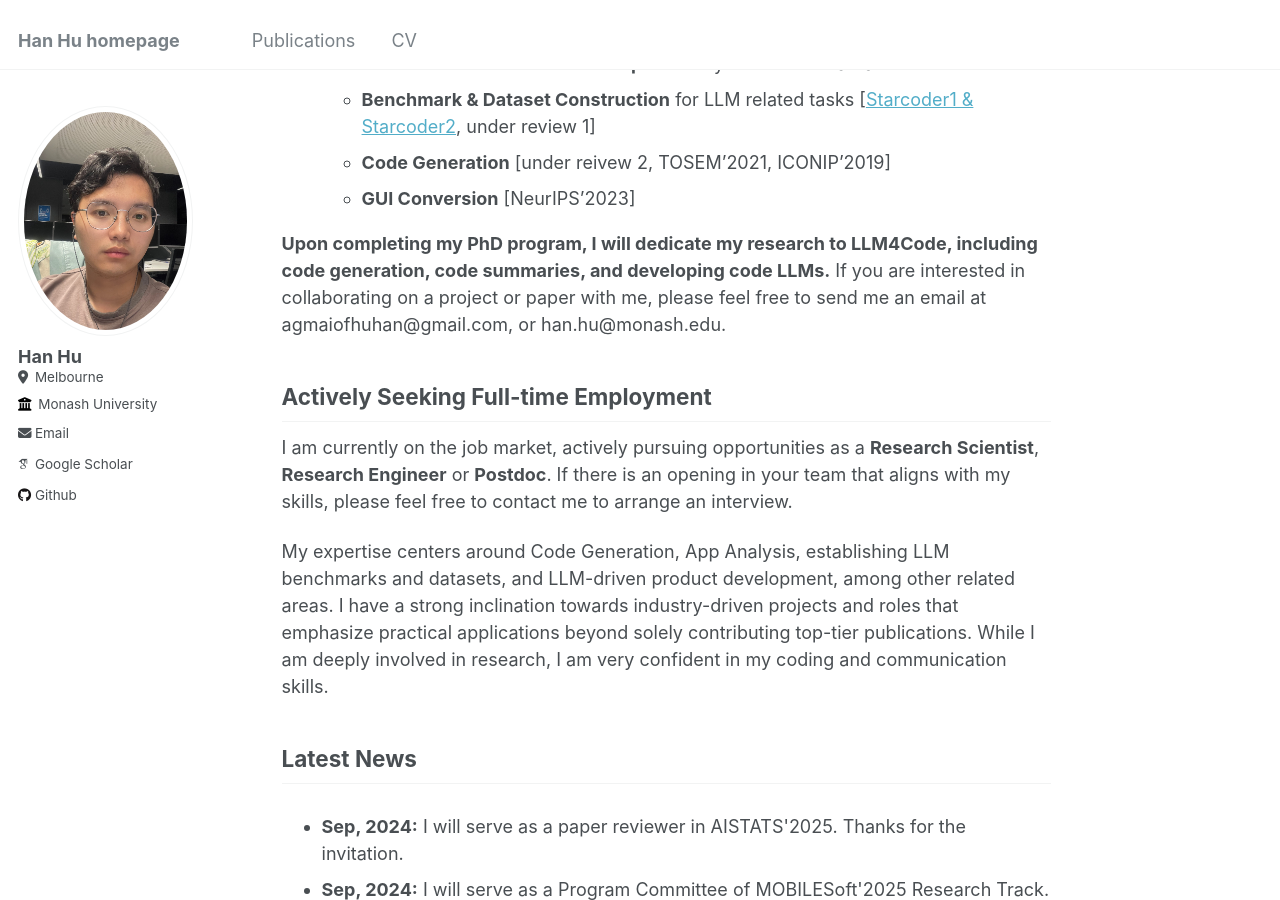
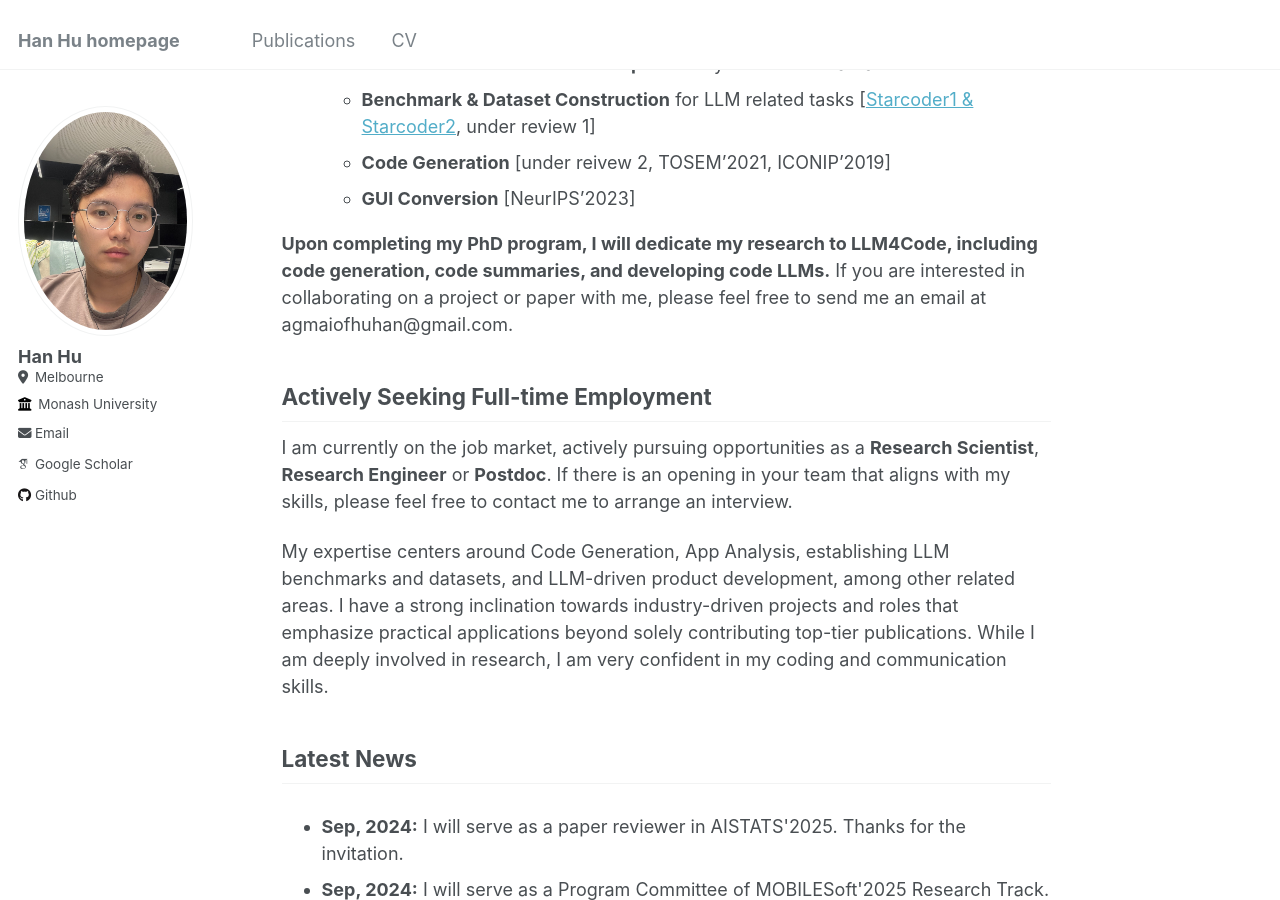
Before and after one commit to huhanGitHub/huhanGitHub.github.io, a Jekyll site: the page built from _pages/about.md, in a window 1280 px wide and 900 px high, scrolled down 496 px. Built offline with Jekyll 4.4.1, drawn with Linux system fonts in a browser that asks for light colours; some web fonts are replaced.

Commit message:
Update about.md

```diff
--- a/_pages/about.md
+++ b/_pages/about.md
@@ -24,7 +24,7 @@ My research interests lie at the intersection of **software engineering** and **
 
 
 **Upon completing my PhD program, I will dedicate my research to LLM4Code,  including code generation, code summaries, and developing code LLMs.**
-If you are interested in collaborating on a project or paper with me, please feel free to send me an email at agmaiofhuhan@gmail.com, or han.hu@monash.edu.
+If you are interested in collaborating on a project or paper with me, please feel free to send me an email at agmaiofhuhan@gmail.com.
 
 
 ## Actively Seeking Full-time Employment
```
